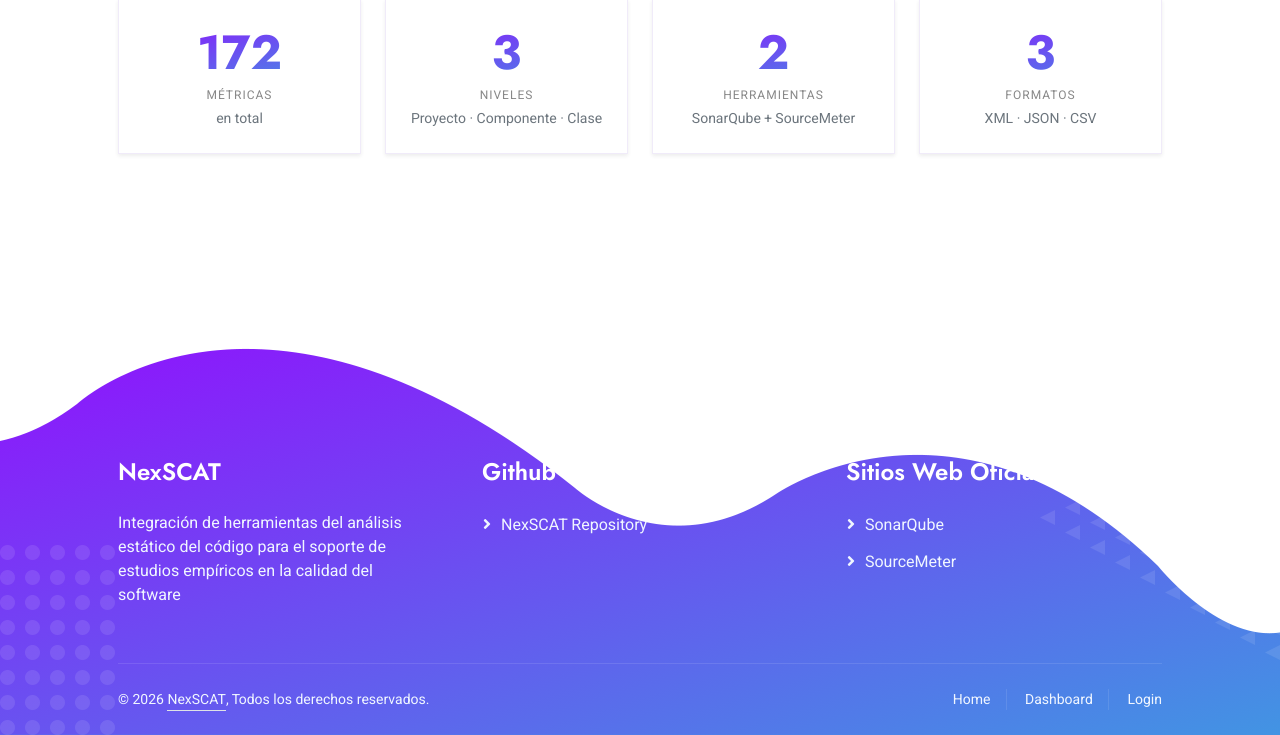
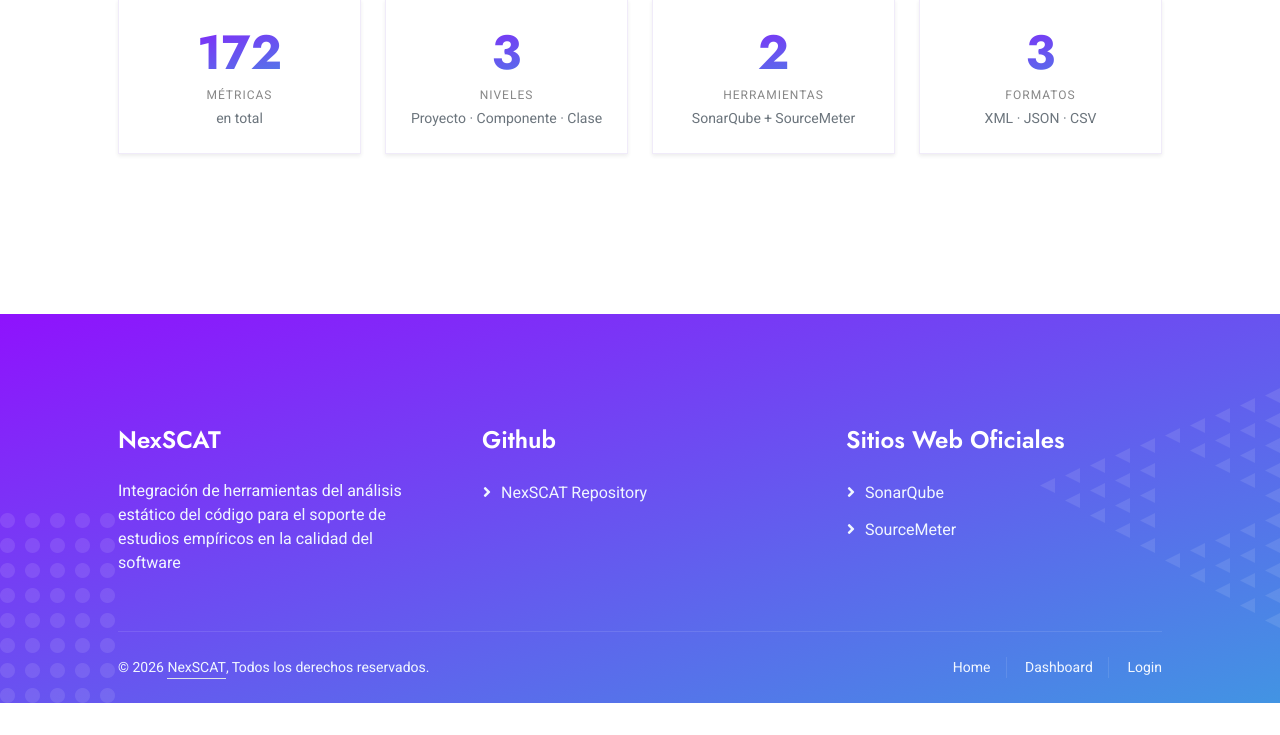
Before and after one commit to CelesteOj22/NexSCAT, a Django app: page / in a window 1280 px wide. Shown: the part 2637-3372 px from the top of the page. After the commit the page ends 3340 px from the top, so only its background shows below. Run offline with Django 4.2, Linux system fonts and the light colour scheme; parts of the project's set-up code (start-up, migrations or seed data) failed here and were passed over; some libraries are stand-ins or nearby versions.

Commit message:
hero y footer original

```diff
--- a/static/css/style.css
+++ b/static/css/style.css
@@ -476,12 +476,11 @@ body.home-page .sticky-top.navbar-light .navbar-brand h1 {
 
 /*** Footer ***/
 .footer {
-    margin-top: 6rem;
+    margin-top: 4rem;
     padding-top: 4rem;
     background:
         url(../img/bg-circle.png),
         url(../img/bg-triangle.png),
-        url(../img/bg-top.png),
         linear-gradient(to bottom right, var(--primary), var(--secondary));
     background-position:
         left 0px bottom 0px,
```
